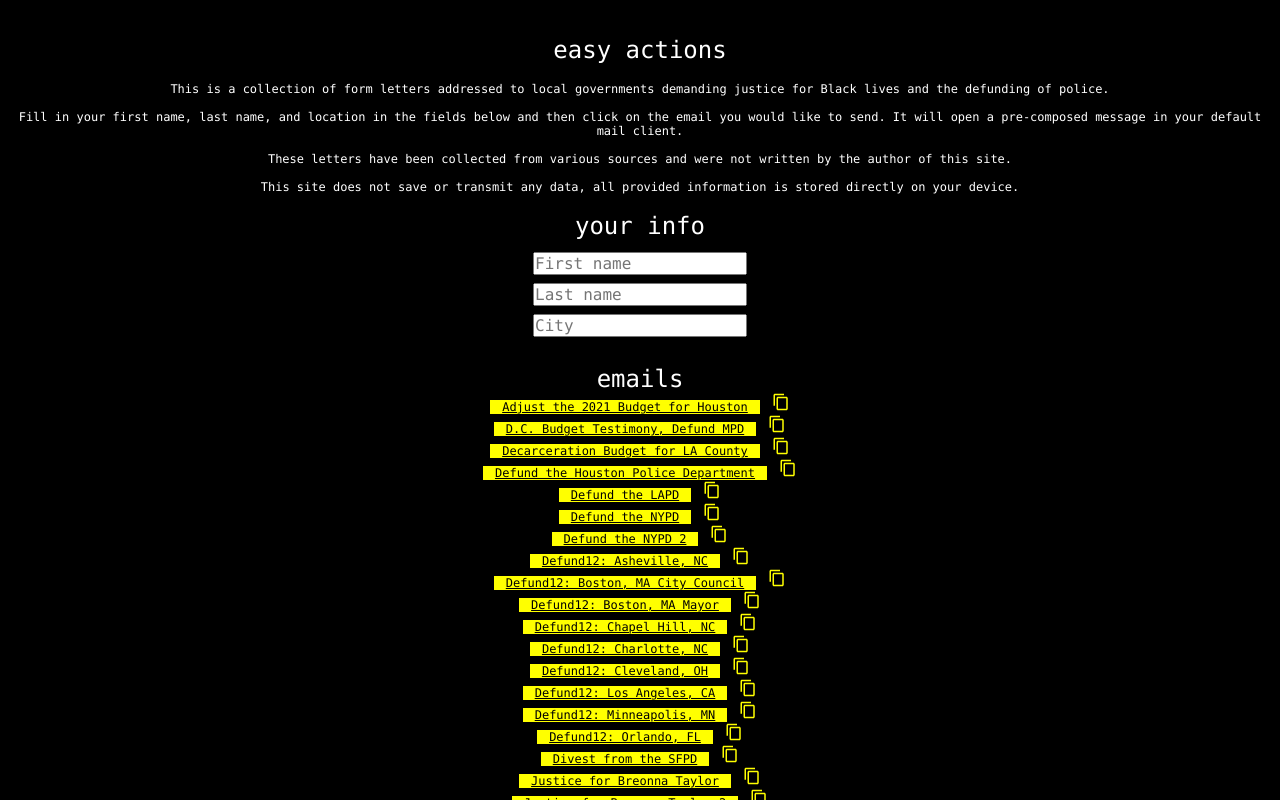
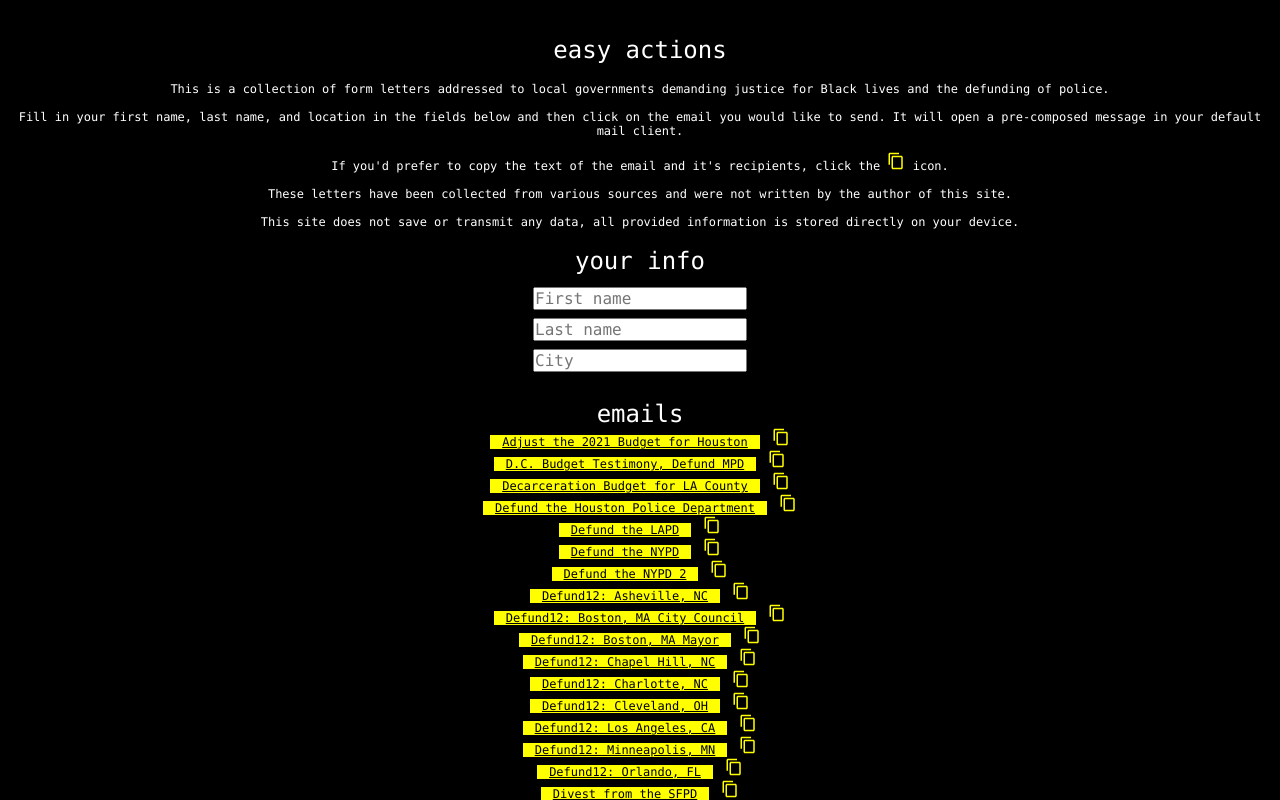
Before and after one commit to nathanielgrossman/easy_actions, a React (Vite) app: page / in a window 1280 px wide. Shown: the top 800 px of the page. Built offline with nearby package versions, Linux system fonts and the light colour scheme.

Commit message:
restore copy helper text

```diff
--- a/src/components/App.tsx
+++ b/src/components/App.tsx
@@ -60,9 +60,9 @@
         pre-composed message in your default mail client.
         <br />
         <br />
-        {/* If you'd prefer to copy the text of the email and it's recipients, click the <Copy /> icon.
+        If you'd prefer to copy the text of the email and it's recipients, click the <Copy /> icon.
         <br />
-        <br /> */}
+        <br />
         These letters have been collected from various sources and were not
         written by the author of this site.
         <br />
```
